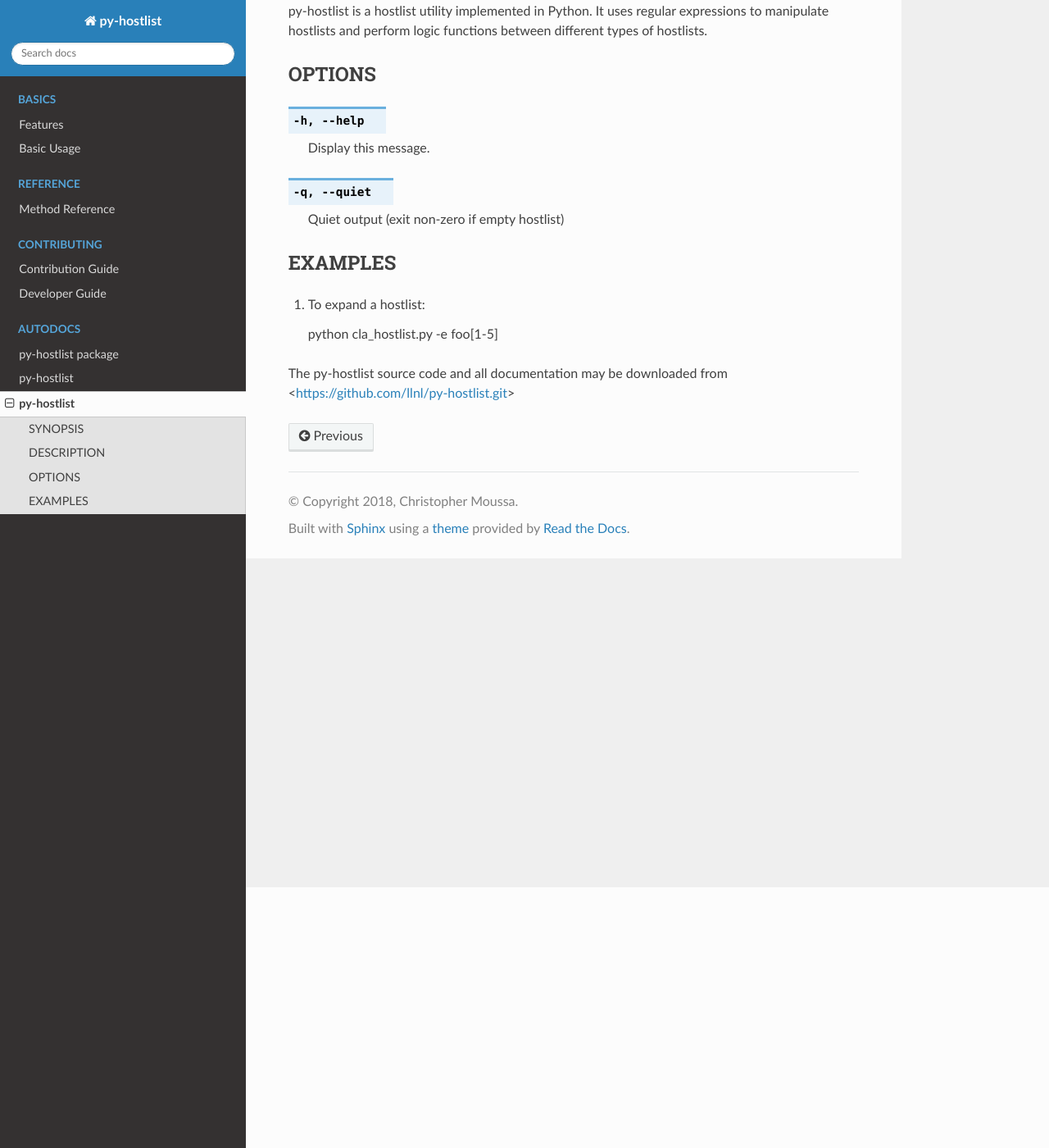
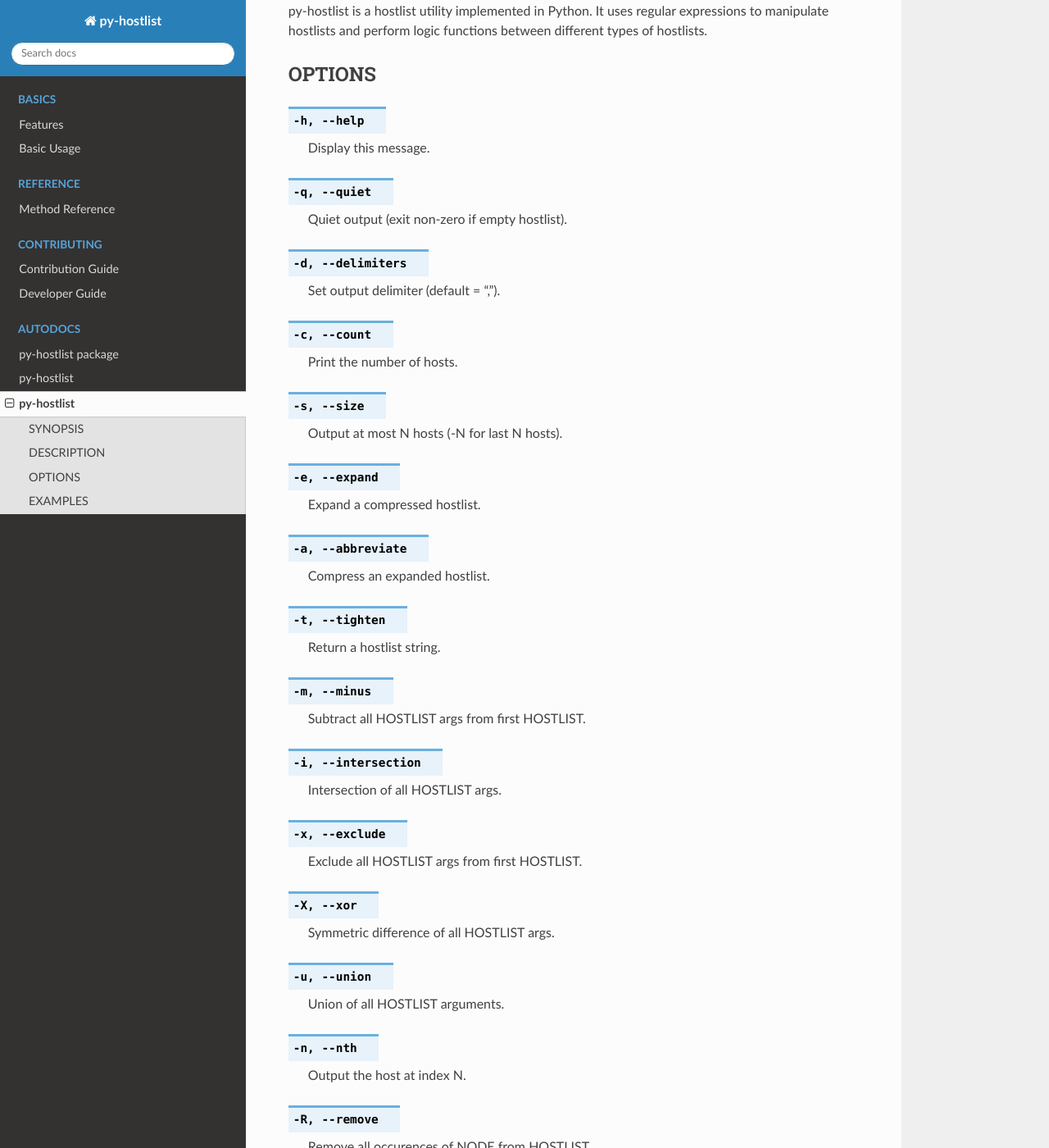
Before and after one commit to LLNL/py-hostlist, a Sphinx documentation site: the page built from docs/source/manpage.rst, in a window 1280 px wide and 1400 px high, scrolled down 318 px. Shown: the whole window at 82% size. Built offline with Sphinx 7.4.7 and the Read the Docs theme 2.0.0, drawn with Linux system fonts in a browser that asks for light colours; some of the changed text lies outside the part shown.

Commit message:
Added more options to manpage

```diff
--- a/docs/source/basic_usage.rst
+++ b/docs/source/basic_usage.rst
@@ -34,13 +34,13 @@ Here is a list of all of the methods available:
  Symmetric difference of all HOSTLIST args
 ``-u, --union``
  Union of all HOSTLIST arguments
-``-n, --nth=N``
+``-n, --nth``
  Output the host at index N
 ``-R, --remove``
  Remove all occurences of NODE from HOSTLIST
 ``-S, --sort``
  Return sorted HOSTLIST
-``-F, --find=HOST``
+``-F, --find``
  Output position of HOST in result HOSTLIST
 
 For example, to execute the expand function displayed above, users can run the following:
--- a/docs/source/manpage.rst
+++ b/docs/source/manpage.rst
@@ -20,13 +20,73 @@ OPTIONS
 
 .. option:: -q, --quiet
 
-   Quiet output (exit non-zero if empty hostlist)
+   Quiet output (exit non-zero if empty hostlist).
+
+.. option:: -d, --delimiters
+
+   Set output delimiter (default = ",").
+
+.. option:: -c, --count
+
+   Print the number of hosts.
+
+.. option:: -s, --size
+
+   Output at most N hosts (-N for last N hosts).
+
+.. option:: -e, --expand
+
+   Expand a compressed hostlist.
+
+.. option:: -a, --abbreviate
+
+   Compress an expanded hostlist.
+
+.. option:: -t, --tighten
+
+   Return a hostlist string.
+
+.. option:: -m, --minus
+
+   Subtract all HOSTLIST args from first HOSTLIST.
+
+.. option:: -i, --intersection
+
+   Intersection of all HOSTLIST args.
+
+.. option:: -x, --exclude
+
+   Exclude all HOSTLIST args from first HOSTLIST.
+
+.. option:: -X, --xor
+
+   Symmetric difference of all HOSTLIST args.
+
+.. option:: -u, --union
+
+   Union of all HOSTLIST arguments.
+
+.. option:: -n, --nth
+
+   Output the host at index N.
+
+.. option:: -R, --remove
+
+   Remove all occurences of NODE from HOSTLIST.
+
+.. option:: -S, --sort
+
+   Return a sorted HOSTLIST.
+
+.. option:: -F, --find
+
+   Output position of HOST in result HOSTLIST
 
 EXAMPLES
 --------
 
 1. To expand a hostlist:
 
-   python cla_hostlist.py -e foo[1-5]
+   ``python cla_hostlist.py -e foo[1-5]``
 
 The py-hostlist source code and all documentation may be downloaded from <https://github.com/llnl/py-hostlist.git>
```
